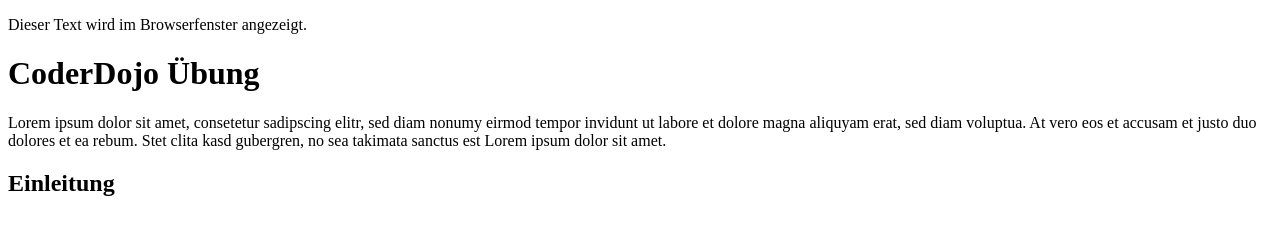
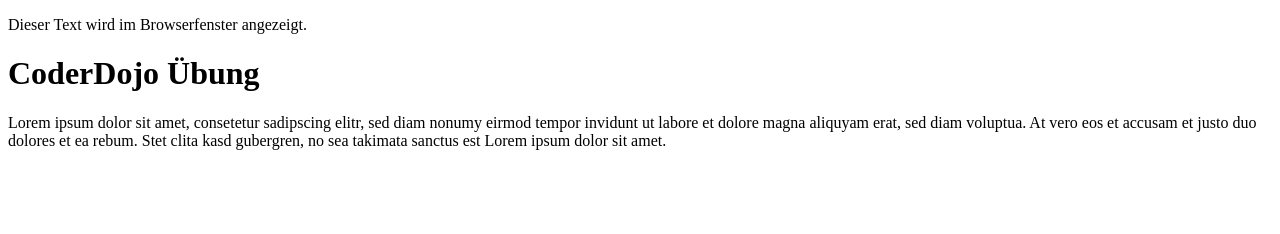
Before and after one commit to eurogym/first-homepage-AFonfe, a plain HTML site: page index.html in a window 1280 px wide. Drawn offline with Linux system fonts and the light colour scheme.

Commit message:
Update index.html

```diff
--- a/index.html
+++ b/index.html
@@ -12,4 +12,3 @@
 </html>
 <h1>CoderDojo &Uuml;bung</h1>
 <p>Lorem ipsum dolor sit amet, consetetur sadipscing elitr, sed diam nonumy eirmod tempor invidunt ut labore et dolore magna aliquyam erat, sed diam voluptua. At vero eos et accusam et justo duo dolores et ea rebum. Stet clita kasd gubergren, no sea takimata sanctus est Lorem ipsum dolor sit amet.</p>
-<h2>Einleitung</h2>
```
